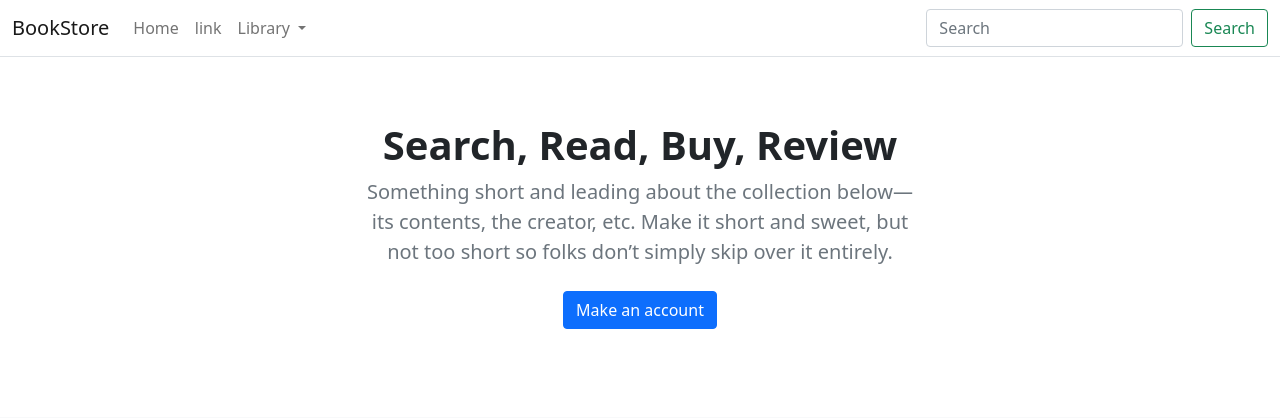
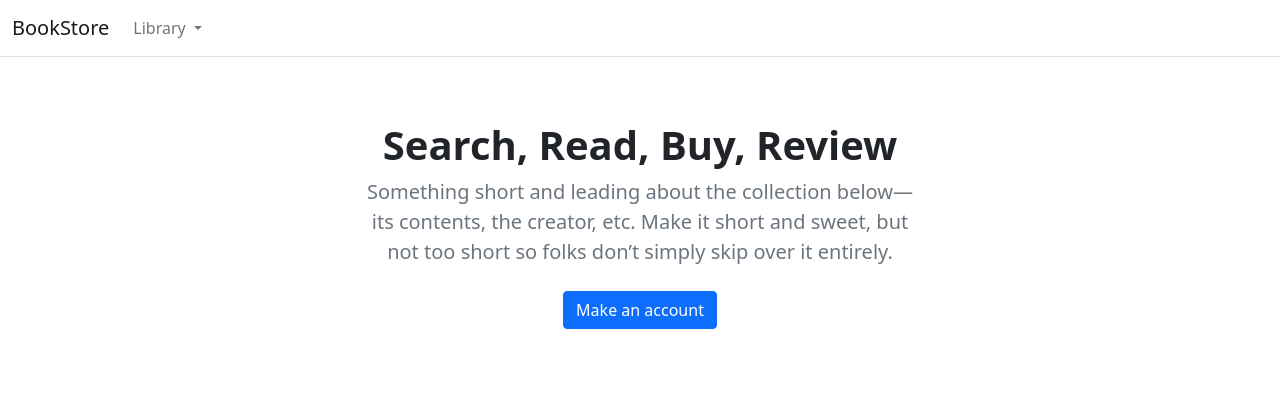
Before and after one commit to bmuhamood/django-commerce-shop, a Django app: page / in a window 1280 px wide. Shown: the top 418 px of the page. Run offline with Django 4.2, Linux system fonts and the light colour scheme; data comes from the database, SQL or seed files in the repository; both versions use the stored data as it was after the commit.

Commit message:
refactured some parts of the code

```diff
--- /dev/null
+++ b/store/context_processors.py
@@ -0,0 +1,6 @@
+from .models import Category
+
+def categories(request):
+    return {
+        'categories': Category.objects.all()
+    }
--- a/store/models.py
+++ b/store/models.py
@@ -25,10 +25,10 @@ class Product(models.Model):
     title = models.CharField(max_length=255)
     author = models.CharField(max_length=255, default='admin')
     description = models.TextField(blank=True)
-    image = models.ImageField(upload_to='images/')
+    image = models.ImageField(upload_to='images/', default='images/default.png')
     slug = models.SlugField(max_length=255)
     price = models.DecimalField(max_digits=4, decimal_places=2)
-    in_stock = models.PositiveIntegerField(default=True)
+    in_stock = models.BooleanField(default=True)
     is_active = models.BooleanField(default=True)
     created = models.DateTimeField(auto_now_add=True)
     updated = models.DateTimeField(auto_now=True)
--- a/store/views.py
+++ b/store/views.py
@@ -2,15 +2,8 @@ from django.shortcuts import get_object_or_404, render
 
 from .models import Category, Product
 
-
-def categories(request):
-    return {
-        'categories': Category.objects.all()
-    }
-
-
 def all_products(request):
-    products = Product.objects.all()
+    products = Product.objects.filter(is_active=True)
     return render(request, 'store/home.html', {'products': products})
 
 
--- a/templates/store/base.html
+++ b/templates/store/base.html
@@ -21,12 +21,6 @@
             </button>
             <div class="collapse navbar-collapse" id="navbarCollapse">
                 <ul class="navbar-nav me-auto mb-2 mb-md-0">
-                  <li class="nav-item active">
-                    <a class="nav-link" href="/">Home</a>
-                  </li>
-                  <li class="nav-item">
-                    <a class="nav-link" href="/about">link</a>
-                  </li>
                     <li class="nav-item dropdown">
                         <a class="nav-link dropdown-toggle" href="#" id="navbarDropdown" role="button"
                             data-bs-toggle="dropdown" aria-expanded="false">
@@ -42,9 +36,6 @@
                         </ul>
                     </li>
                 </ul>
-                <form class="d-flex">
-                    <input class="form-control me-2" type="search" placeholder="Search" aria-label="Search">
-                    <button class="btn btn-outline-success" type="submit">Search</button>
             </div>
         </div>
     </nav>
```
Also changed, not shown: core/settings.py (+2 -27 lines), db.sqlite3, media/images/default.png (added), store/migrations/0002_alter_product_in_stock.py (added), store/migrations/0003_alter_product_image.py (added).
